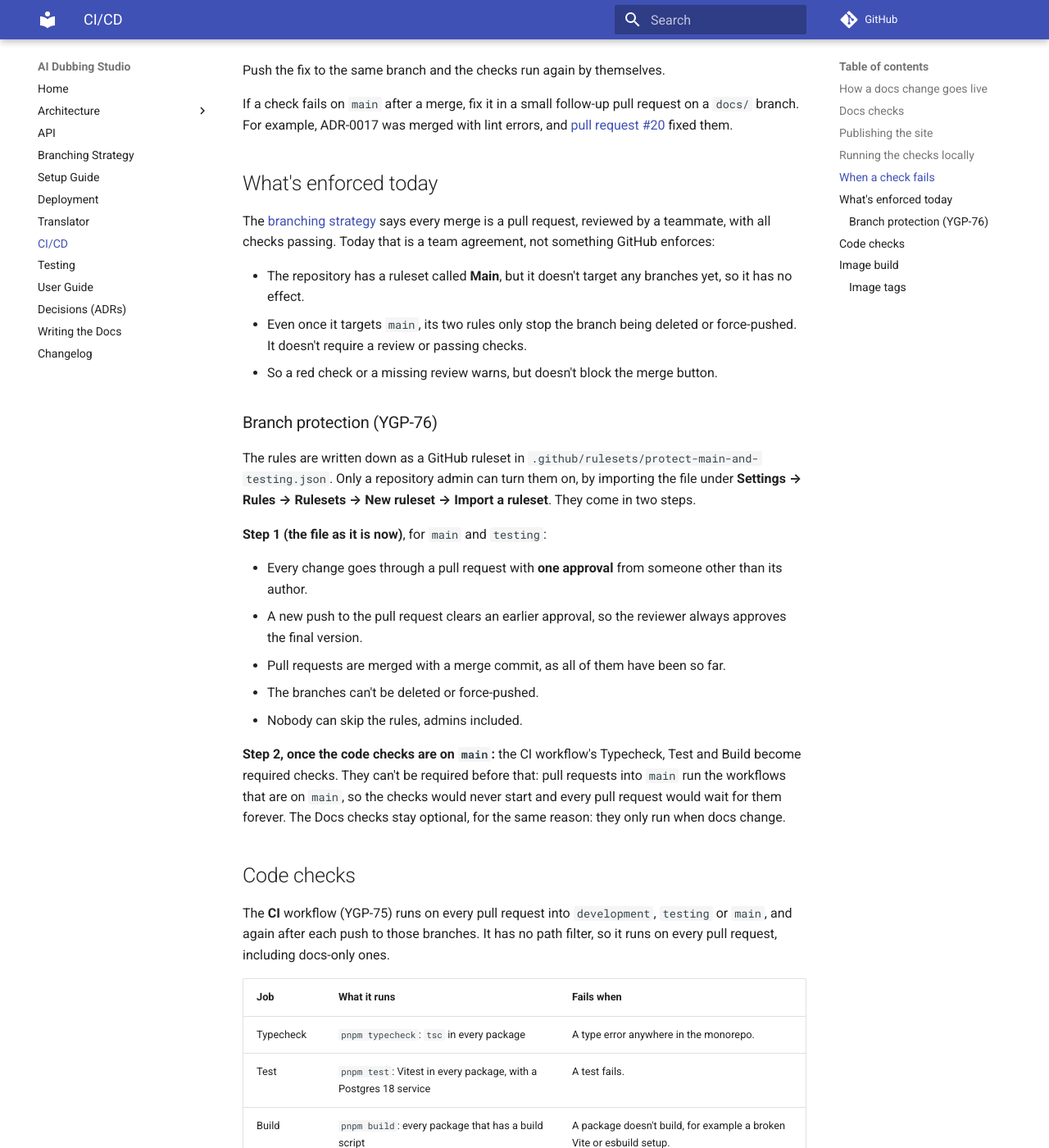
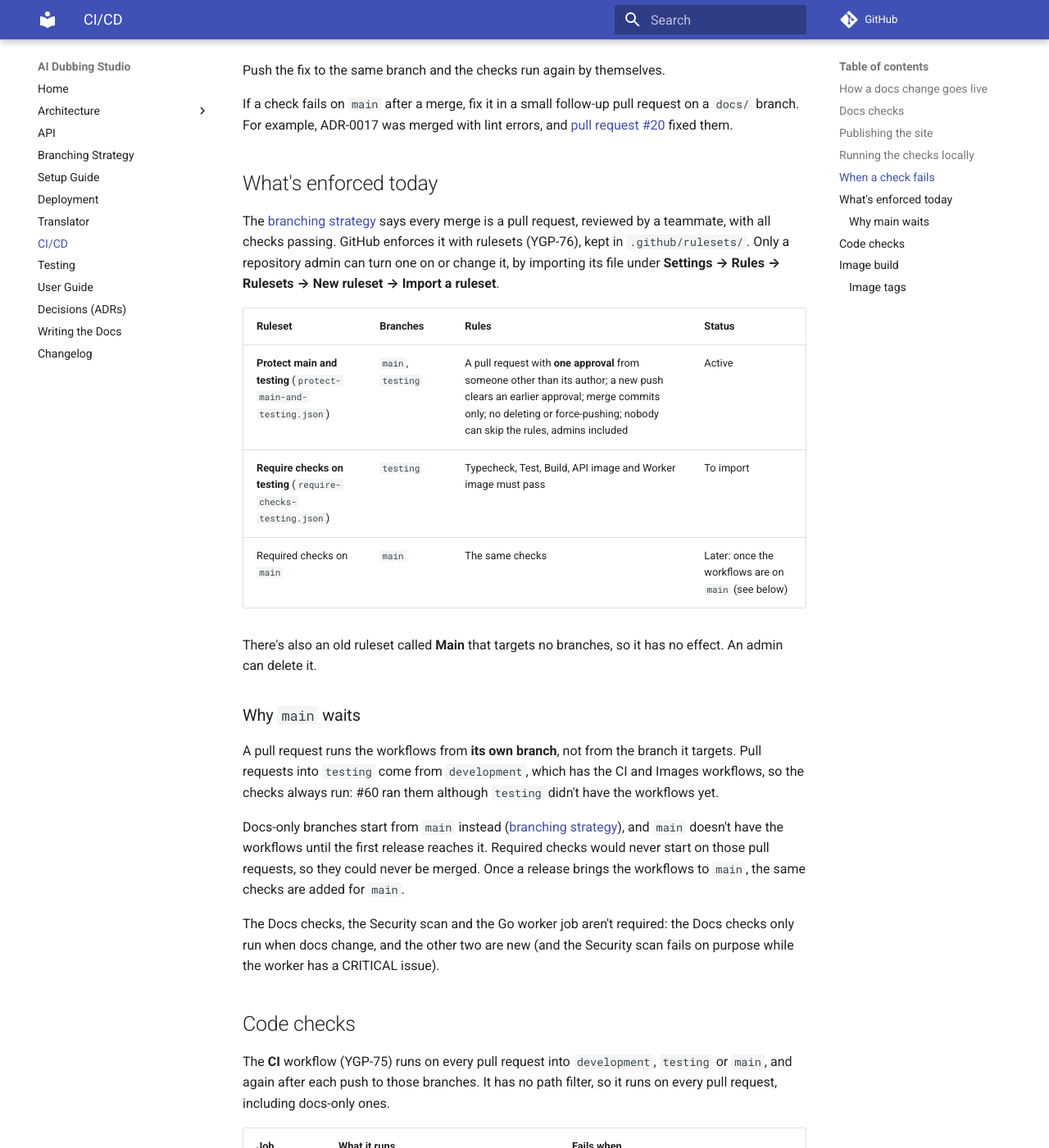
Before and after one commit to WH1TE-SHAD0W/ai-dubbing-studio, an MkDocs documentation site: the page built from docs/ci-cd.md, in a window 1280 px wide and 1400 px high, scrolled down 4322 px. Shown: the whole window at 82% size. Built offline with MkDocs 1.6.1 and Material for MkDocs 9.7.7, drawn with Linux system fonts in a browser that asks for light colours; comment, search, counter and statistics services are not loaded.

Commit message:
ci: require the code and image checks on testing (YGP-76)
A second ruleset for testing; the CI/CD page lists both rulesets and
corrects why main has to wait.

Co-Authored-By: Claude Opus 5.5 <noreply@anthropic.com>

```diff
--- a/docs/changelog.md
+++ b/docs/changelog.md
@@ -2,6 +2,9 @@
 
 ## Unreleased
 
+- Branch protection: a second ruleset makes Typecheck, Test, Build and both
+  image builds required on `testing`; the CI/CD page lists both rulesets and
+  why `main` waits (YGP-76).
 - The translation worker's image is built on every pull request and pushed to
   Docker Hub after a merge, next to the API's (YGP-52).
 - Studio: once the session is live, the host's microphone is sent to the
--- a/docs/ci-cd.md
+++ b/docs/ci-cd.md
@@ -166,38 +166,36 @@ fixed them.
 ## What's enforced today
 
 The [branching strategy](branching-strategy.md) says every merge is a pull
-request, reviewed by a teammate, with all checks passing. Today that is a team
-agreement, not something GitHub enforces:
+request, reviewed by a teammate, with all checks passing. GitHub enforces it
+with rulesets (YGP-76), kept in `.github/rulesets/`. Only a repository admin
+can turn one on or change it, by importing its file under **Settings → Rules →
+Rulesets → New ruleset → Import a ruleset**.
 
-- The repository has a ruleset called **Main**, but it doesn't target any
-  branches yet, so it has no effect.
-- Even once it targets `main`, its two rules only stop the branch being deleted
-  or force-pushed. It doesn't require a review or passing checks.
-- So a red check or a missing review warns, but doesn't block the merge
-  button.
+| Ruleset | Branches | Rules | Status |
+|---|---|---|---|
+| **Protect main and testing** (`protect-main-and-testing.json`) | `main`, `testing` | A pull request with **one approval** from someone other than its author; a new push clears an earlier approval; merge commits only; no deleting or force-pushing; nobody can skip the rules, admins included | Active |
+| **Require checks on testing** (`require-checks-testing.json`) | `testing` | Typecheck, Test, Build, API image and Worker image must pass | To import |
+| Required checks on `main` | `main` | The same checks | Later: once the workflows are on `main` (see below) |
 
-### Branch protection (YGP-76)
+There's also an old ruleset called **Main** that targets no branches, so it
+has no effect. An admin can delete it.
 
-The rules are written down as a GitHub ruleset in
-`.github/rulesets/protect-main-and-testing.json`. Only a repository admin can
-turn them on, by importing the file under **Settings → Rules → Rulesets → New
-ruleset → Import a ruleset**. They come in two steps.
+### Why `main` waits
 
-**Step 1 (the file as it is now)**, for `main` and `testing`:
+A pull request runs the workflows from **its own branch**, not from the branch
+it targets. Pull requests into `testing` come from `development`, which has the
+CI and Images workflows, so the checks always run: #60 ran them although
+`testing` didn't have the workflows yet.
 
-- Every change goes through a pull request with **one approval** from someone
-  other than its author.
-- A new push to the pull request clears an earlier approval, so the reviewer
-  always approves the final version.
-- Pull requests are merged with a merge commit, as all of them have been so far.
-- The branches can't be deleted or force-pushed.
-- Nobody can skip the rules, admins included.
+Docs-only branches start from `main` instead
+([branching strategy](branching-strategy.md)), and `main` doesn't have the
+workflows until the first release reaches it. Required checks would never
+start on those pull requests, so they could never be merged. Once a release
+brings the workflows to `main`, the same checks are added for `main`.
 
-**Step 2, once the code checks are on `main`:** the CI workflow's Typecheck,
-Test and Build become required checks. They can't be required before that:
-pull requests into `main` run the workflows that are on `main`, so the checks
-would never start and every pull request would wait for them forever. The Docs
-checks stay optional, for the same reason: they only run when docs change.
+The Docs checks, the Security scan and the Go worker job aren't required:
+the Docs checks only run when docs change, and the other two are new (and the
+Security scan fails on purpose while the worker has a CRITICAL issue).
 
 ## Code checks
 
```
Also changed, not shown: 1 other file.
